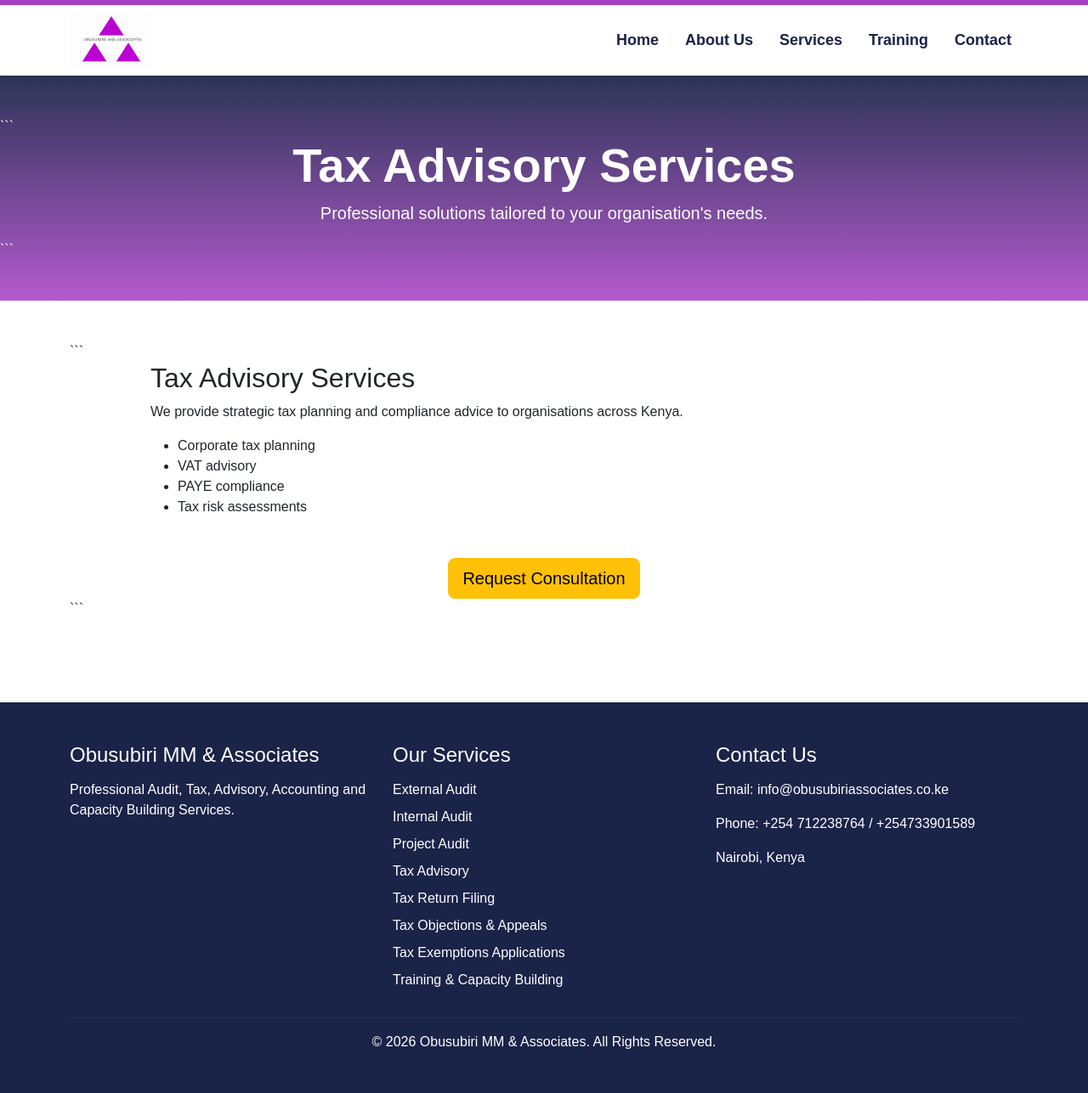
After one commit to bmitigoa/obusubiri-associates-website, a Django app: page /services/tax-advisory/ in a window 1280 px wide. The commit adds this page. Shown: the whole page at 85% size. Run offline with Django 5.2, Linux system fonts and the light colour scheme.

Commit message:
Link service pages

````diff
--- a/core/views.py
+++ b/core/views.py
@@ -14,6 +14,97 @@ def about(request):
 
 def services(request):
     return render(request, 'services.html')
+
+def tax_objections(request):
+
+    content = """
+    <h2>Tax Objections & Appeals</h2>
+
+    <p>
+    We assist businesses, NGOs and institutions in challenging
+    incorrect tax assessments issued by the Kenya Revenue Authority (KRA).
+    </p>
+
+    <p>
+    Our team supports clients in preparing objections,
+    compiling supporting documentation, responding to KRA,
+    and representing clients before the Tax Appeals Tribunal.
+    </p>
+
+    <h3>Our Services Include:</h3>
+
+    <ul>
+        <li>Tax objection preparation</li>
+        <li>Tax dispute resolution</li>
+        <li>Appeals before the Tax Appeals Tribunal</li>
+        <li>Tax compliance reviews</li>
+    </ul>
+    """
+
+    return render(
+        request,
+        "service_detail.html",
+        {
+            "title": "Tax Objections & Appeals",
+            "content": content
+        }
+    )
+
+
+def tax_advisory(request):
+
+    content = """
+    <h2>Tax Advisory Services</h2>
+
+    <p>
+    We provide strategic tax planning and compliance advice
+    to organisations across Kenya.
+    </p>
+
+    <ul>
+        <li>Corporate tax planning</li>
+        <li>VAT advisory</li>
+        <li>PAYE compliance</li>
+        <li>Tax risk assessments</li>
+    </ul>
+    """
+
+    return render(
+        request,
+        "service_detail.html",
+        {
+            "title": "Tax Advisory Services",
+            "content": content
+        }
+    )
+
+
+def external_audit(request):
+
+    content = """
+    <h2>External Audit Services</h2>
+
+    <p>
+    Independent audit services that enhance transparency,
+    accountability and stakeholder confidence.
+    </p>
+
+    <ul>
+        <li>NGO audits</li>
+        <li>Company audits</li>
+        <li>Donor-funded project audits</li>
+        <li>Statutory audits</li>
+    </ul>
+    """
+
+    return render(
+        request,
+        "service_detail.html",
+        {
+            "title": "External Audit Services",
+            "content": content
+        }
+    )
 
 
 def training(request):
--- a/obusubiri/urls.py
+++ b/obusubiri/urls.py
@@ -1,5 +1,6 @@
 from django.contrib import admin
 from django.urls import path, include
+from core import views
 
 from django.contrib.sitemaps.views import sitemap
 from core.sitemaps import StaticViewSitemap
@@ -18,4 +19,9 @@ urlpatterns = [
         {"sitemaps": sitemaps},
         name="django.contrib.sitemaps.views.sitemap",
     ),
+
+    path('services/external-audit/', views.external_audit, name='external_audit'),
+    path('services/tax-advisory/', views.tax_advisory, name='tax_advisory'),
+    path('services/tax-objections-appeals/', views.tax_objections, name='tax_objections'),
+
 ]
--- /dev/null
+++ b/templates/service_detail.html
@@ -0,0 +1,55 @@
+{% extends 'base.html' %}
+
+{% block title %}
+{{ title }} | Obusubiri MM & Associates
+{% endblock %}
+
+{% block content %}
+
+<section class="py-5 text-white"
+         style="background:linear-gradient(rgba(26,35,72,.92),rgba(166,62,197,.85));">
+
+```
+<div class="container text-center">
+
+    <h1 class="display-4 fw-bold">
+        {{ title }}
+    </h1>
+
+    <p class="lead">
+        Professional solutions tailored to your organisation's needs.
+    </p>
+
+</div>
+```
+
+</section>
+
+<section class="container py-5">
+
+```
+<div class="row justify-content-center">
+
+    <div class="col-lg-10">
+
+        {{ content|safe }}
+
+        <div class="text-center mt-5">
+
+            <a href="/contact/"
+               class="btn btn-warning btn-lg">
+
+                Request Consultation
+
+            </a>
+
+        </div>
+
+    </div>
+
+</div>
+```
+
+</section>
+
+{% endblock %}
````
Also changed, not shown: templates/services.html (+12 -0 lines).
